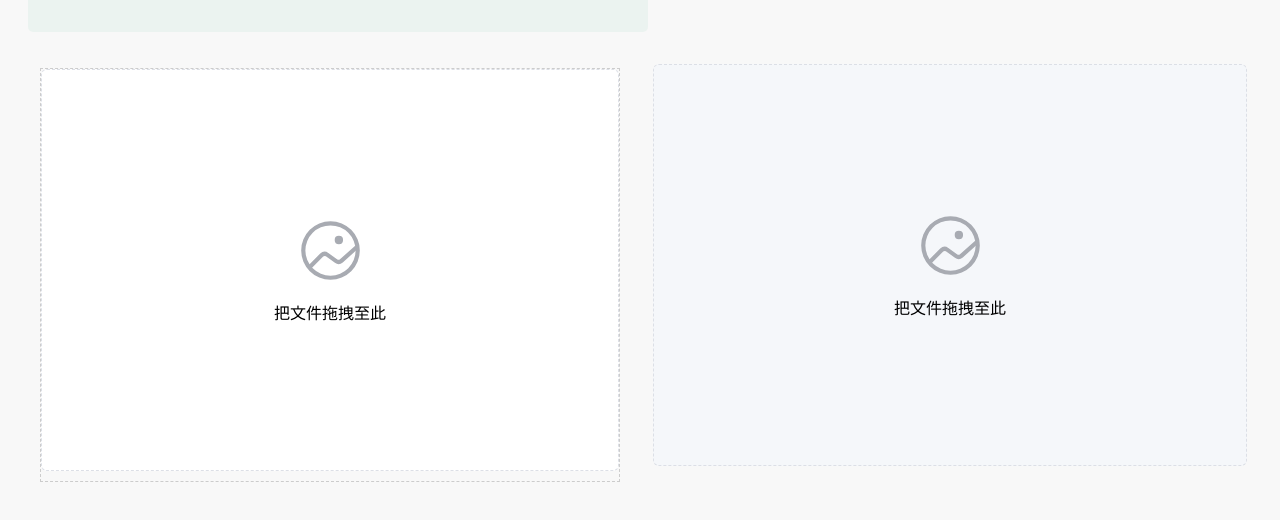
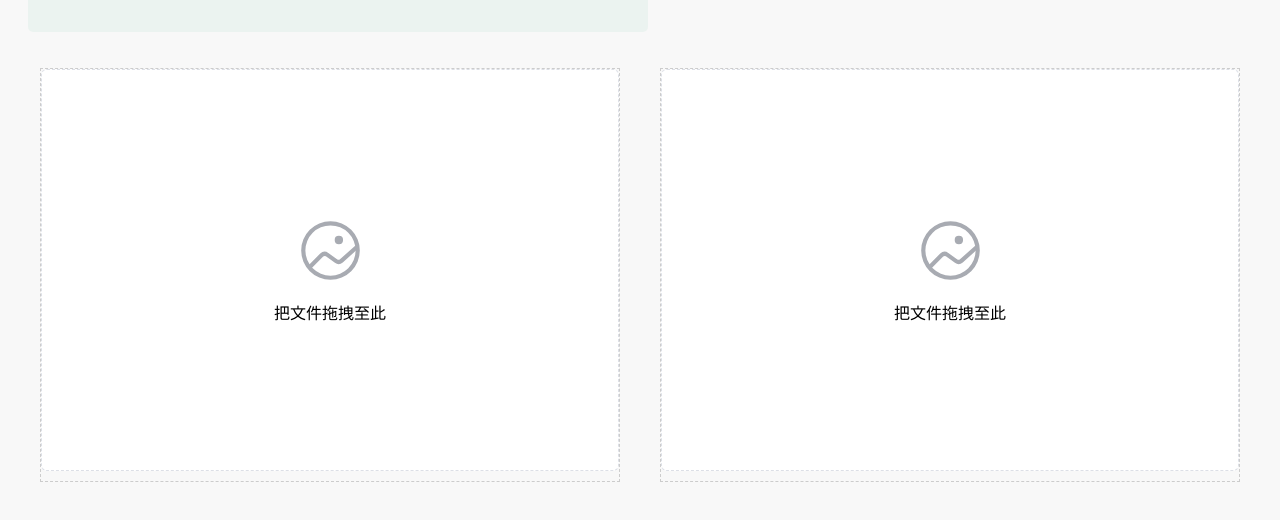
Before and after one commit to diqiurende/walker, a Vue app: page /identify in a window 1280 px wide. Shown: the part 192-712 px from the top of the page. Built offline with nearby package versions, Linux system fonts and the light colour scheme.

Commit message:
video上传

```diff
--- a/src/views/IdentifyView.vue
+++ b/src/views/IdentifyView.vue
@@ -38,6 +38,7 @@ const doUpload = (file) => {
       .then(response => {
         ElMessage.success('文件上传成功');
         uploadedImageUrl.value = response.data.url; // 根据后端返回的数据更新URL
+
       })
       .catch(error => {
         ElMessage.error(`文件上传失败: ${error.message}`);
@@ -132,17 +133,15 @@ const handleChange = (file, fileList) => {
               <img :src="uploadedImageUrl" alt="Uploaded Image" style="=width: 10vw;height: 10vh">
             </div>
           </el-col>
-
-          <el-col :span="12" >
+          <el-col :span="12">
             <el-upload
+                :before-upload="beforeUpload"
+                :on-change="handleChange"
+                :limit="1"
+                :auto-upload="false"
                 drag
-                @click="null"
-                :auto-upload="false"
-                :disabled="true"
-                style="margin: 2vh 1vw 2vh 1vw;
-
-"
-
+                name="video"
+                style="margin: 20px; border: 1px dashed #ccc;"
             >
               <div style="width: 100%;height: 40vh;
               display: flex;align-items: center;justify-content: center;
@@ -160,6 +159,8 @@ const handleChange = (file, fileList) => {
               <img :src="uploadedImageUrl" alt="Uploaded Image" style="=width: 10vw;height: 10vh">
             </div>
           </el-col>
+
+
 
         </el-row>
 
```
